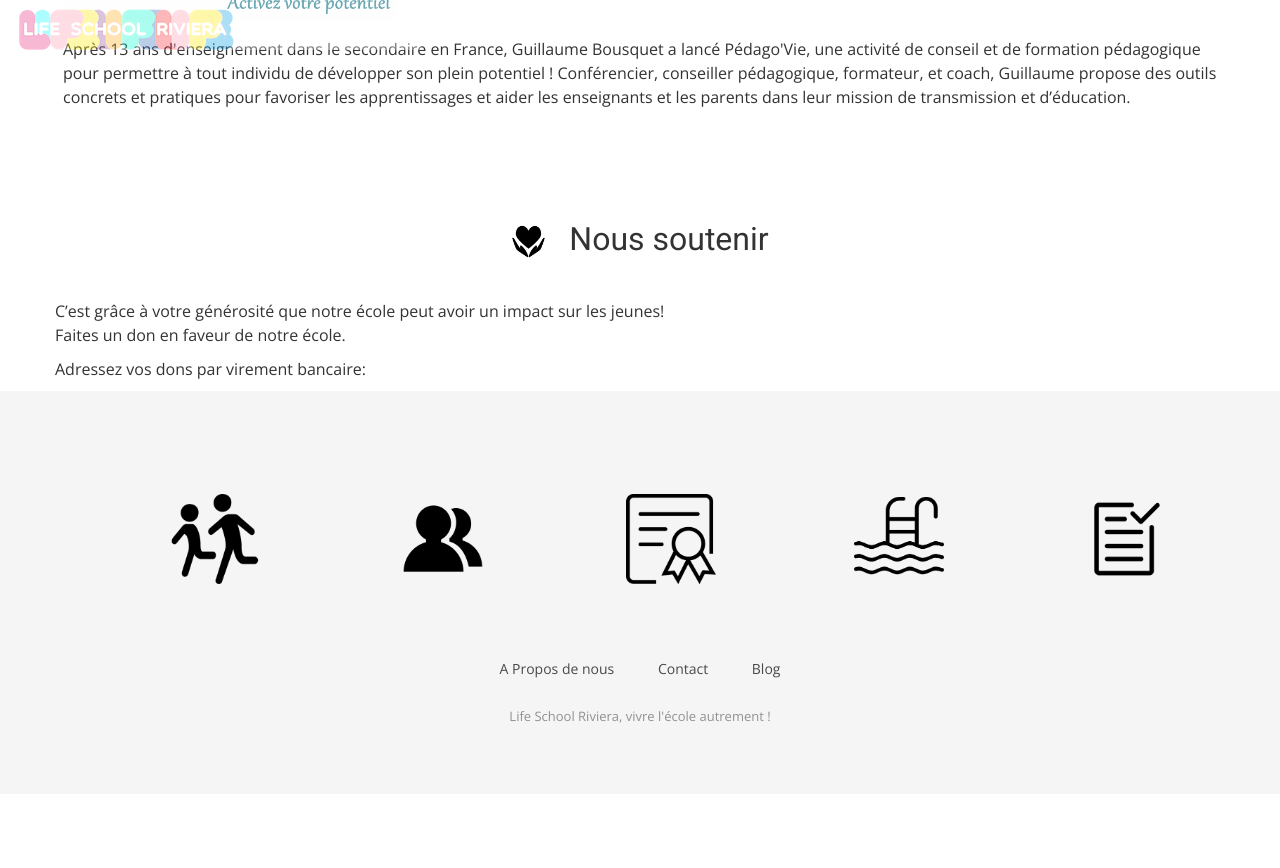
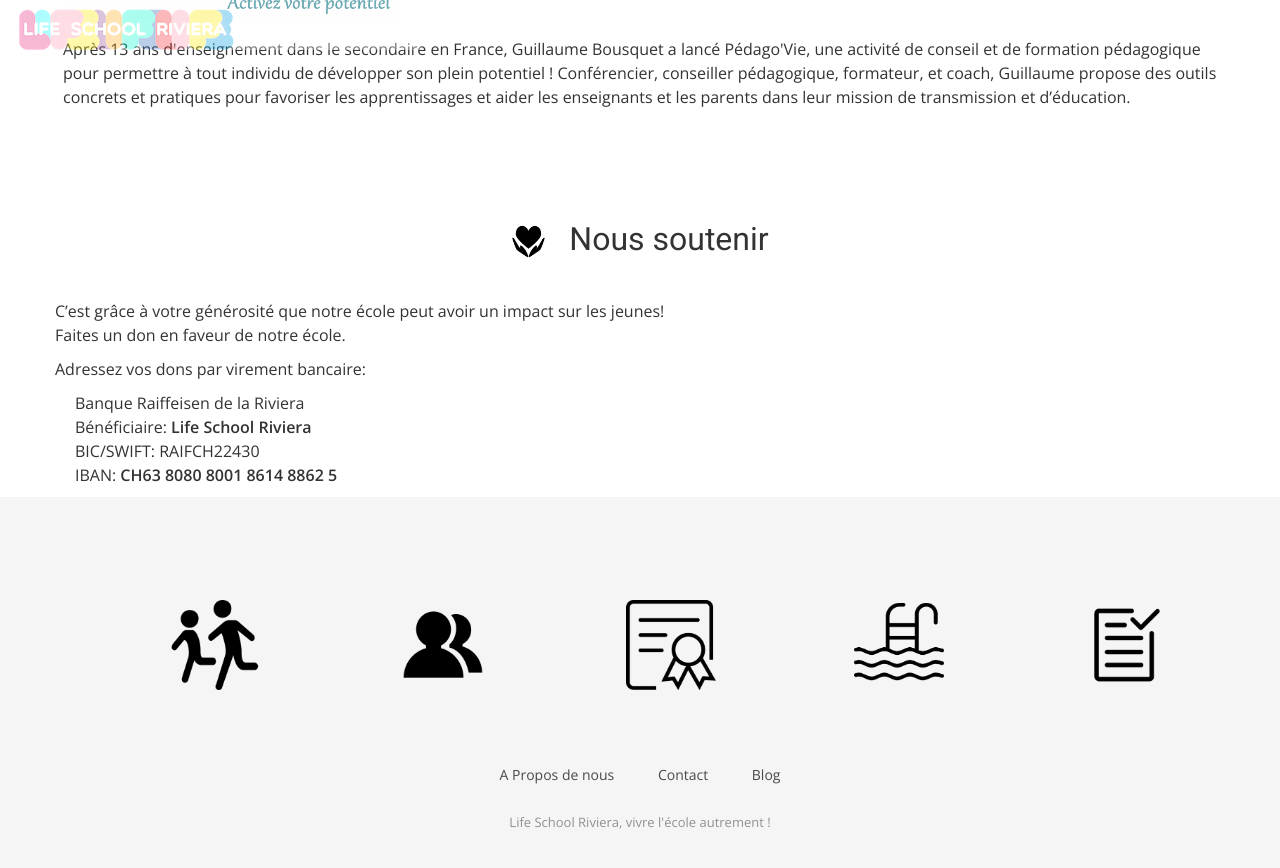
Before and after one commit to midjoule/lifeschool, a Jekyll site: the page built from school.html, in a window 1280 px wide and 900 px high, scrolled down 1051 px. Shown: the top 868 px of the window. Built offline with Jekyll 4.4.1, drawn with Linux system fonts in a browser that asks for light colours; nearby versions of some CDN libraries; some web fonts are replaced; before the commit the page ends 1845 px from its top, so only the background shows below that.

Commit message:
Update school.html

```diff
--- a/school.html
+++ b/school.html
@@ -111,6 +111,12 @@
       <p>
         Adressez vos dons par virement bancaire:
       </p>
+      <p style="padding-left:20px;">
+        Banque Raiffeisen de la Riviera
+        <br>Bénéficiaire: <b>Life School Riviera</b>
+        <br>BIC/SWIFT: RAIFCH22430
+        <br>IBAN: <b>CH63 8080 8001 8614 8862 5</b>
+      </p>
     </div>
   </div>
 </section>
```
